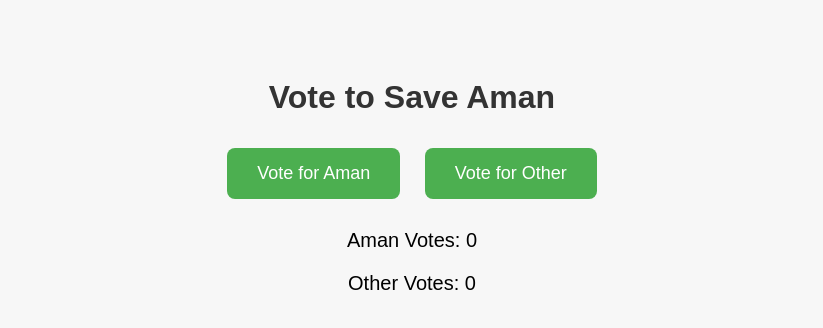
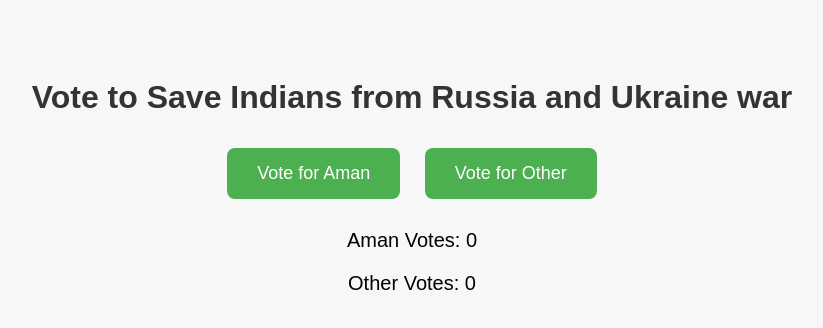
Before and after one commit to Parteek-malik/Parteek-malik.github.io, a plain HTML site: page vote to save Indians.html in a window 1280 px wide. Shown: the whole page, without its empty margins (228-1051 px from the left). Drawn offline with Linux system fonts and the light colour scheme; no server answers.

Commit message:
Update heading to reflect broader voting context

```diff
--- a/vote to save Indians.html
+++ b/vote to save Indians.html
@@ -41,7 +41,7 @@
 </head>
 <body>
 
-  <h1>Vote to Save Aman</h1>
+  <h1>Vote to Save Indians from Russia and Ukraine war</h1>
 
   <button onclick="vote('Aman')">Vote for Aman</button>
   <button onclick="vote('Other')">Vote for Other</button>
```
